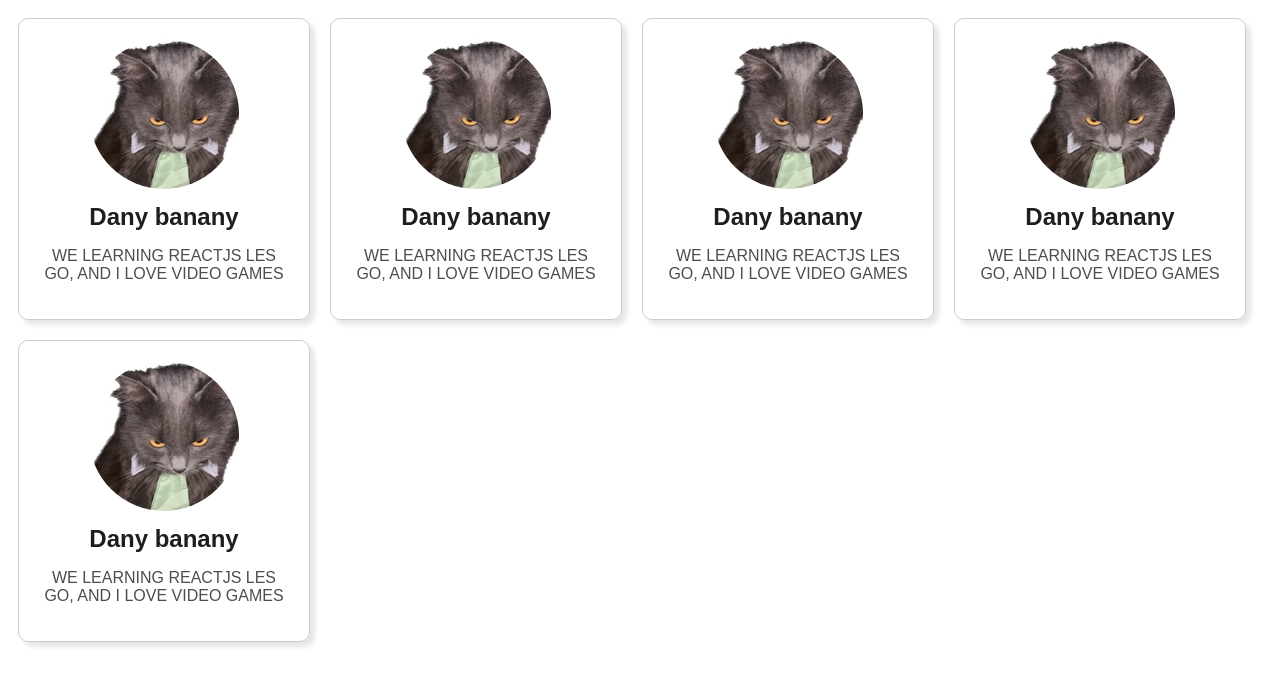
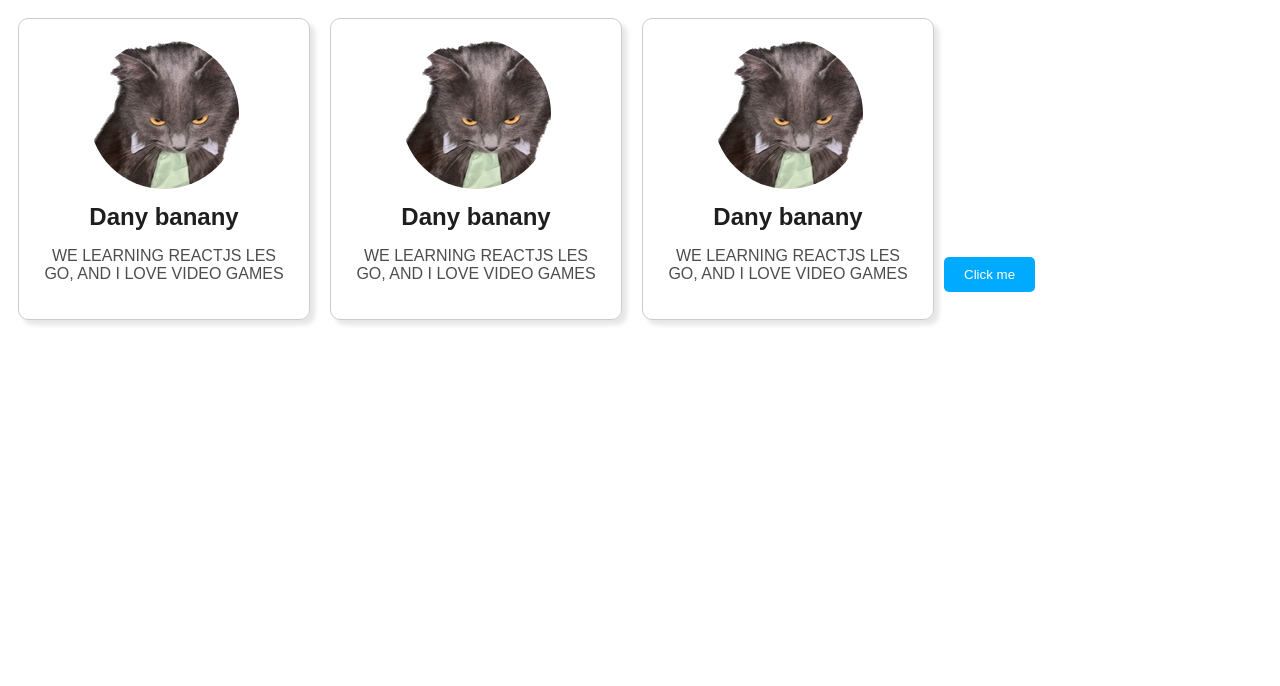
Before and after one commit to DaniahAbukabeer/REACTJS, a React (Vite) app in the folder my-react-app/: page / in a window 1280 px wide. Shown: the top 686 px of the page. Built offline with nearby package versions, Linux system fonts and the light colour scheme.

Commit message:
created module for the button style

```diff
--- a/my-react-app/src/App.jsx
+++ b/my-react-app/src/App.jsx
@@ -1,13 +1,13 @@
 import Card from "./Card"
 import Header from './Header';
+import Button from "./Button/Button";
 function App() {
   return (
   <div>
     <Card/>
     <Card/>
     <Card/>
-    <Card/>
-    <Card/>
+    <Button/>
   </div>
  );
 }
--- /dev/null
+++ b/my-react-app/src/Button/Button.jsx
@@ -0,0 +1,10 @@
+import styles from './Button.module.css'
+
+function Button(){
+
+    return (
+        <button className={styles.button}>Click me</button>
+    );
+}
+
+export default Button
--- /dev/null
+++ b/my-react-app/src/Button/Button.module.css
@@ -0,0 +1,8 @@
+.button {
+    background-color: hsl(200, 100%, 50%);
+    color: white;
+    padding: 10px 20px;
+    border-radius: 5px;
+    border: none;
+    cursor: pointer;
+  }
```
Also changed, not shown: my-react-app/notes/creatingCardComponents.txt, my-react-app/notes/stylereactComponents.txt (added), my-react-app/src/index.css (line endings or trailing spaces).
